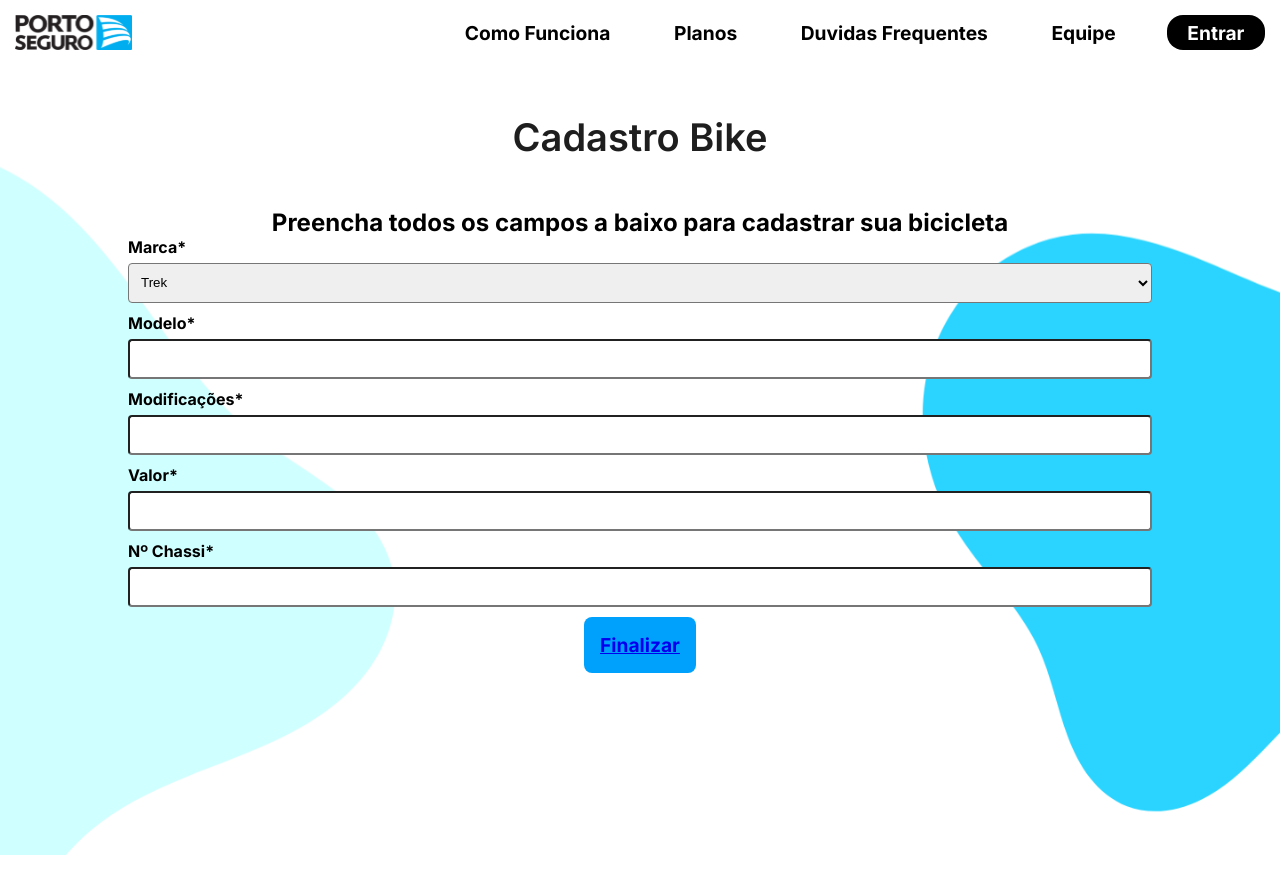
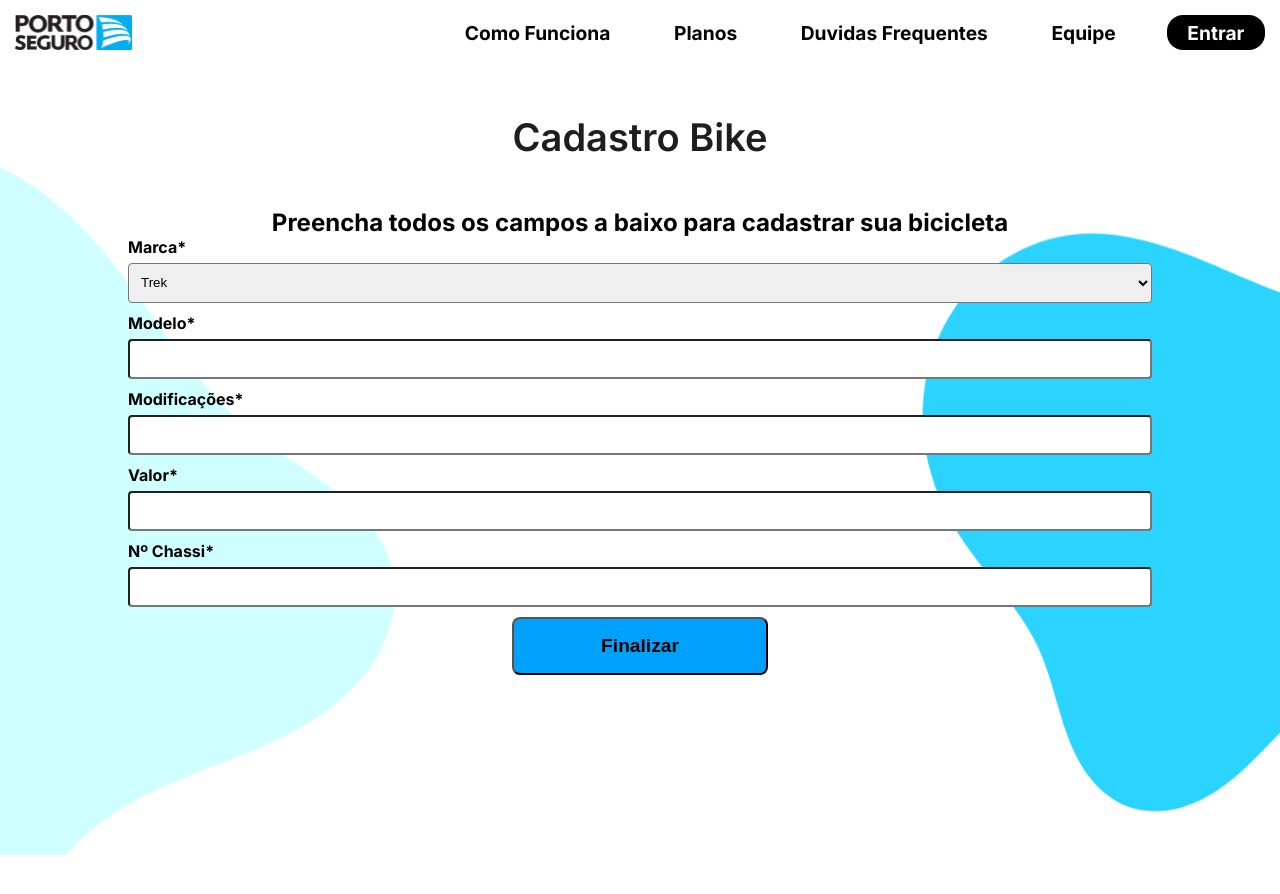
Before and after one commit to Nexio-Corp/nexio-bike-rwd, a Next.js app: page /cadastro/bike in a window 1280 px wide. Shown: the top 894 px of the page. Built offline with nearby package versions, Linux system fonts and the light colour scheme.

Commit message:
improved bike registration

```diff
--- a/src/app/(base)/cadastro/bike/page.jsx
+++ b/src/app/(base)/cadastro/bike/page.jsx
@@ -1,7 +1,14 @@
+'use client'
 import Link from 'next/link'
 import styles from '@/styles/BikeRegistration.module.css'
+import { useRouter } from 'next/navigation'
 
 export default function BikeRegistration() {
+    const router = useRouter()
+    const onSubmit = e => {
+        e.preventDefault()
+        router.push('/vistoria')
+    }
     return (
         <>
             <div className={styles['h1-registration']}>
@@ -12,10 +19,10 @@ export default function BikeRegistration() {
                 </h2>
             </div>
             <main className={styles['bike-registration']}>
-                <form>
+                <form onSubmit={onSubmit}>
                     <div className={styles['form-group']}>
-                        <label htmlFor="Marca">Marca*</label>
-                        <select name="Marca" id="Marca" required>
+                        <label htmlFor="marca">Marca*</label>
+                        <select name="marca" id="marca" required>
                             <option value="Trek">Trek</option>
                             <option value="Specialized">Specialized</option>
                             <option value="Giant">Giant</option>
@@ -24,25 +31,30 @@ export default function BikeRegistration() {
                         </select>
                     </div>
                     <div className={styles['form-group']}>
-                        <label htmlFor="Modelo">Modelo*</label>
-                        <input type="text" required />
+                        <label htmlFor="modelo">Modelo*</label>
+                        <input id="modelo" name="modelo" type="text" required />
                     </div>
                     <div className={styles['form-group']}>
-                        <label htmlFor="Modificacoess">Modificações*</label>
-                        <input type="text" required />
+                        <label htmlFor="mods">Modificações*</label>
+                        <input id="mods" name="mods" type="text" required />
                     </div>
                     <div className={styles['form-group']}>
-                        <label htmlFor="Valor">Valor*</label>
-                        <input type="text" required />
+                        <label htmlFor="valor">Valor*</label>
+                        <input
+                            id="valor"
+                            name="valor"
+                            type="number"
+                            step="any"
+                            min={1}
+                            required
+                        />
                     </div>
                     <div className={styles['form-group']}>
-                        <label htmlFor="Modelo">Nº Chassi*</label>
-                        <input type="text" required />
+                        <label htmlFor="numero">Nº Chassi*</label>
+                        <input id="numero" name="numero" type="text" required />
                     </div>
+                    <button type="submit">Finalizar</button>
                 </form>
-                <div className={styles['botao-finalizar']}>
-                    <Link href={'/vistoria'}>Finalizar</Link>
-                </div>
             </main>
         </>
     )
--- a/src/styles/BikeRegistration.module.css
+++ b/src/styles/BikeRegistration.module.css
@@ -1,6 +1,5 @@
-
-.h1-registration h1{
-    color: #1E1E1E;
+.h1-registration h1 {
+    color: #1e1e1e;
     font-size: 2.375rem;
     font-weight: 600;
     text-align: center;
@@ -17,15 +16,20 @@ body:has(.bike-registration) {
     background-size: cover;
     background-position: right;
 }
-.botao-finalizar a{
+.bike-registration button {
     font-size: 1.2rem;
     font-weight: bold;
+    width: 20%;
     background-color: #00a1fc;
     text-align: center;
     padding: 1rem;
     border-radius: 0.5rem;
+    margin: 0 auto;
+    @media (max-width: 768px) {
+        width: 50%;
+    }
 }
-.botao-finalizar{
+.botao-finalizar {
     margin-top: 1rem;
 }
 
@@ -36,7 +40,7 @@ body:has(.bike-registration) {
     margin-left: 10%;
 }
 
-.bike-registration input[type="text"],
+.bike-registration input,
 .bike-registration select {
     width: 80%;
     height: 2.5rem;
@@ -45,7 +49,6 @@ body:has(.bike-registration) {
     border-radius: 0.25rem;
     margin-left: 10%;
 }
-
 
 .form-group {
     text-align: left;
```
